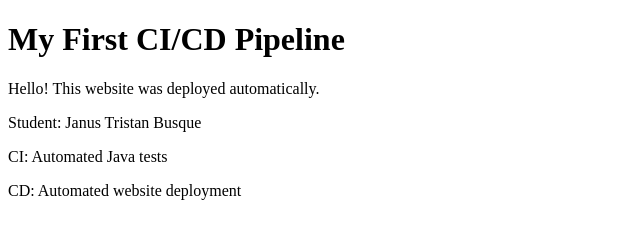
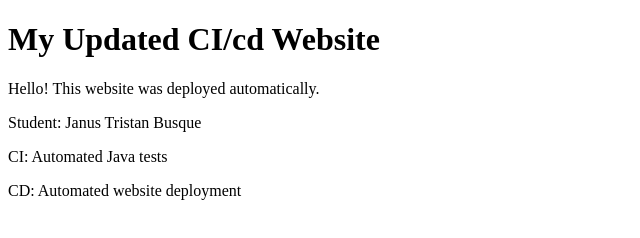
Before and after one commit to jtristan21/simple-cicd-activity, a plain HTML site: page site/index.html in a window 1280 px wide. Shown: the whole page, without its empty margins (0-640 px from the left). Drawn offline with Linux system fonts and the light colour scheme.

Commit message:
Update heading text for CI/CD website

```diff
--- a/site/index.html
+++ b/site/index.html
@@ -6,7 +6,7 @@
     <title>My CI/CD Activity</title>
 </head>
 <body>
-    <h1>My First CI/CD Pipeline</h1>
+    <h1>My Updated CI/cd Website</h1>
     <p>Hello! This website was deployed automatically.</p>
     <p>Student: Janus Tristan Busque</p>
     <p>CI: Automated Java tests</p>
```
